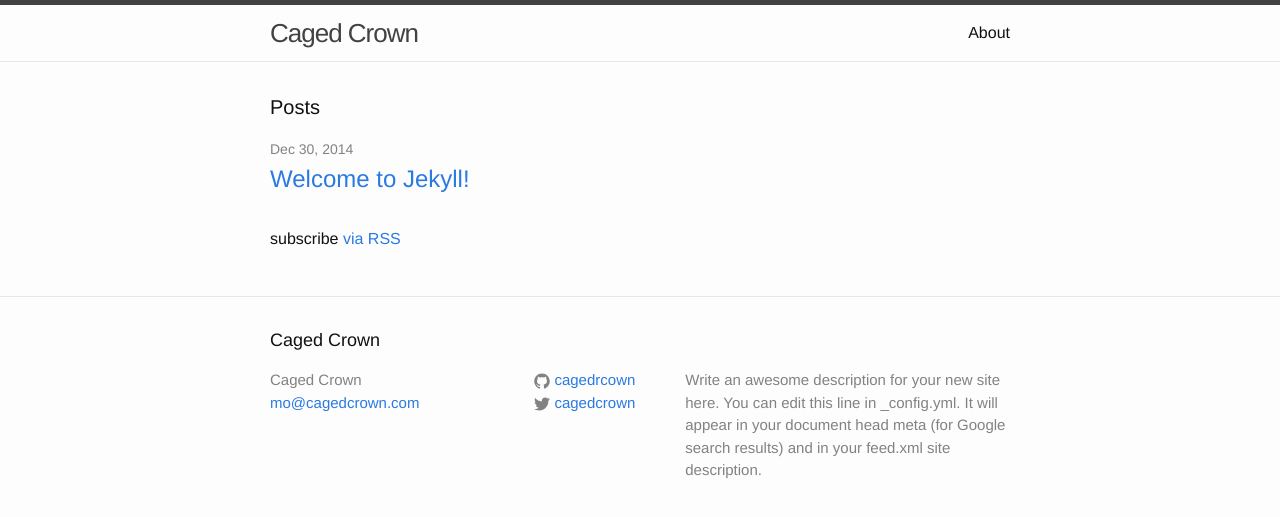
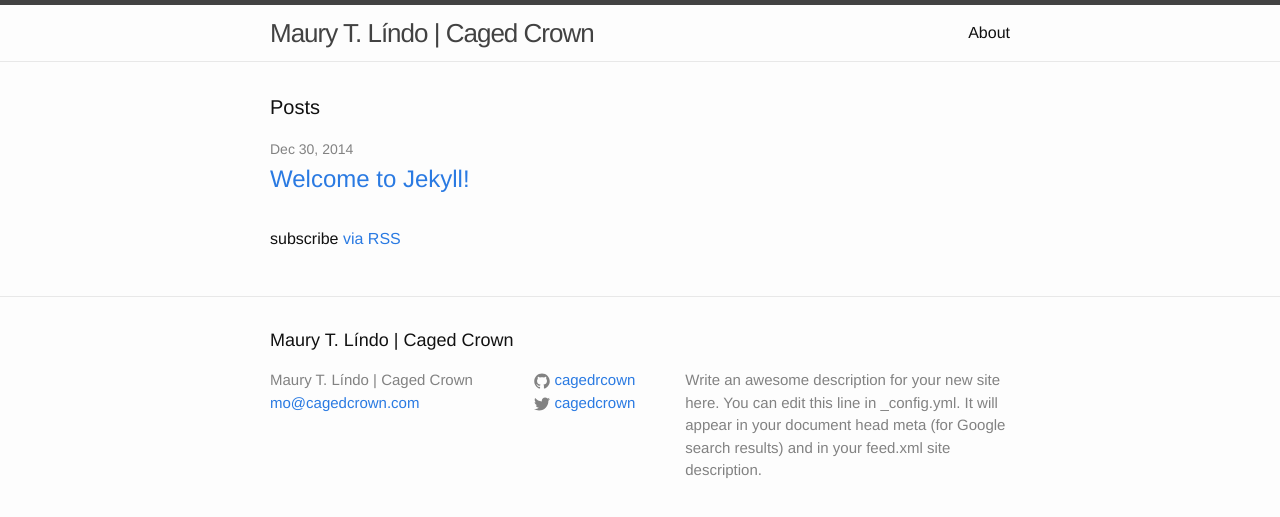
Before and after one commit to cagedcrown/cagedcrown.github.io, a Jekyll site: the page built from index.html, in a window 1280 px wide. Shown: the top 517 px of the page. Built offline with Jekyll 4.4.1, drawn with Linux system fonts in a browser that asks for light colours.

Commit message:
made changes to config.yml file

```diff
--- a/_config.yml
+++ b/_config.yml
@@ -1,5 +1,5 @@
 # Site settings
-title: Caged Crown
+title: Maury T. Líndo | Caged Crown
 email: mo@cagedcrown.com
 description: > # this means to ignore newlines until "baseurl:"
   Write an awesome description for your new site here. You can edit this
```
